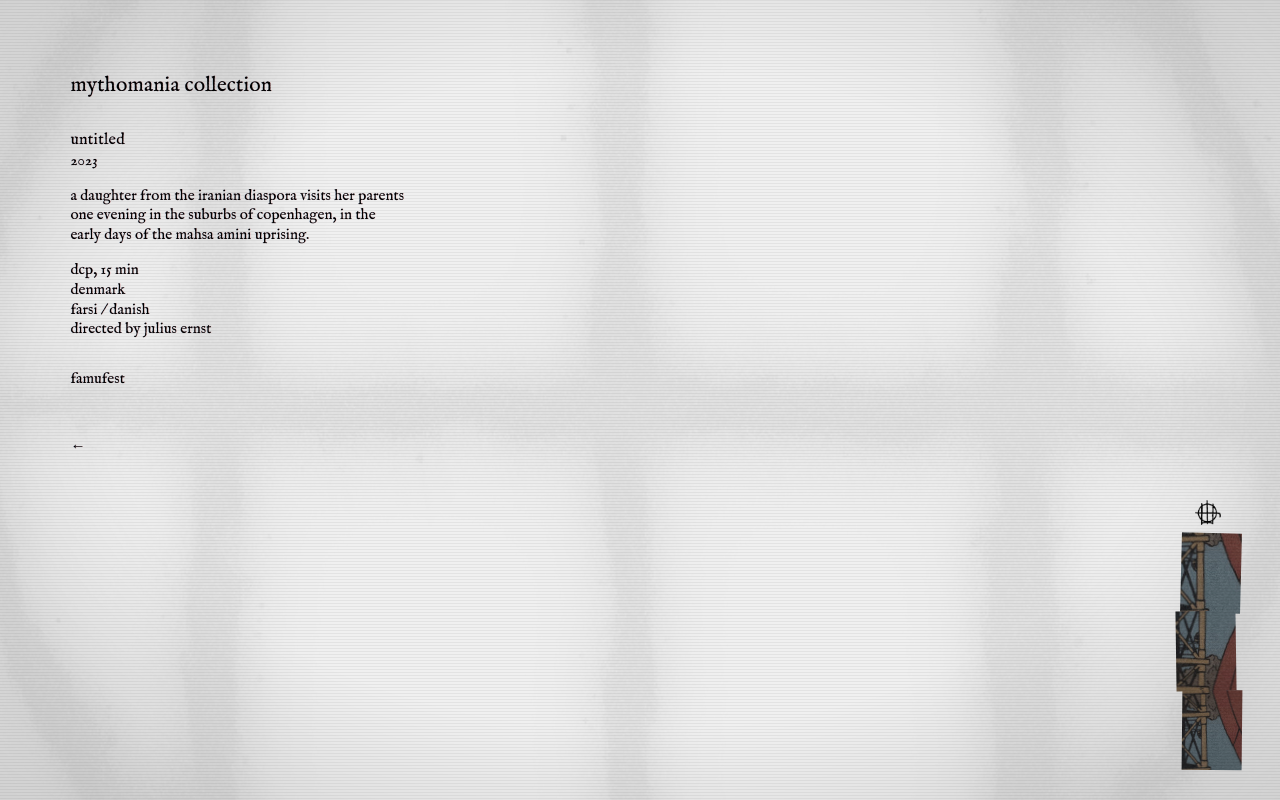
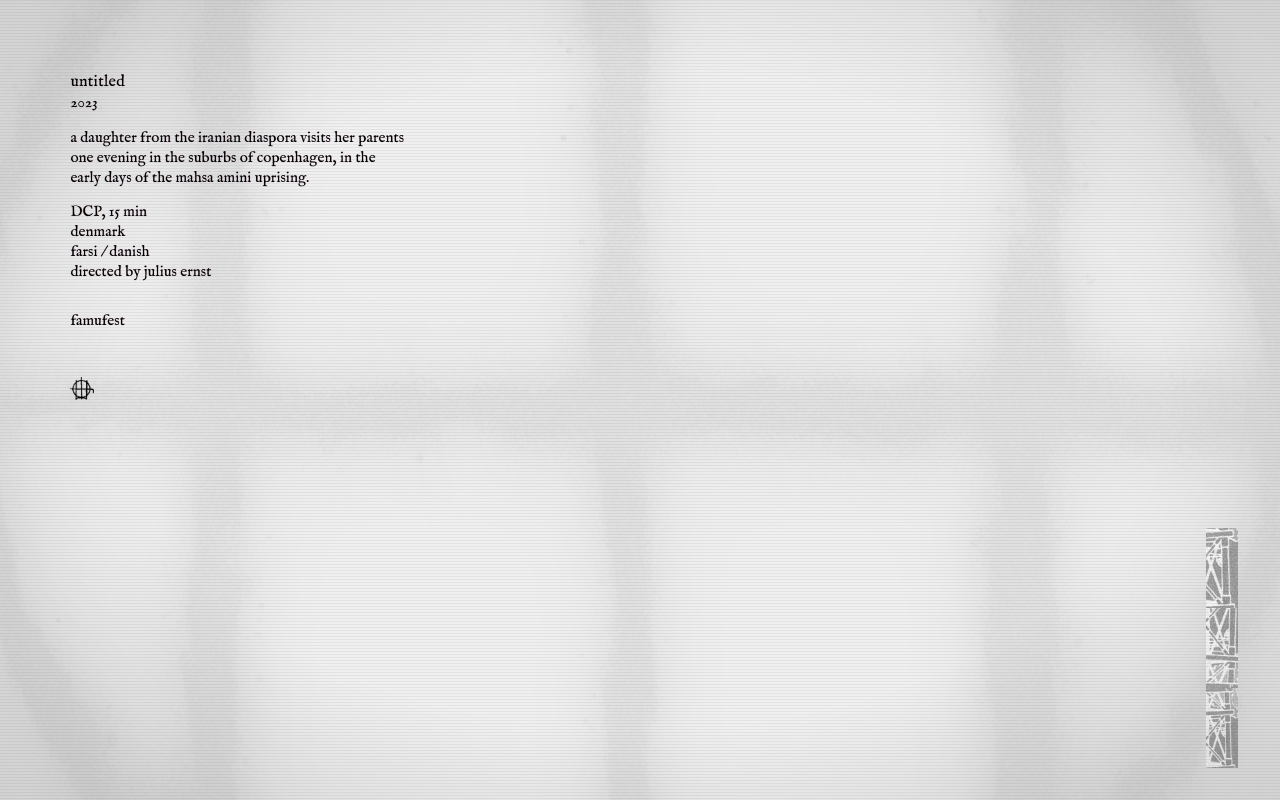
Before and after one commit to vastjulius/juliusernst-site, a plain HTML site: page untitled/index.html in a window 1280 px wide. Drawn offline with Linux system fonts and the light colour scheme.

Commit message:
Add files via upload

```diff
--- a/site.js
+++ b/site.js
@@ -53,13 +53,15 @@ const SITE = {
       title: "Film",
       items: [
         { title: "All Things Pass and Will Pass Again / Aiuto", year: "2025", slug: "all-things-pass-and-will-pass-again",
-          page: { text: ["DCP, 30 min\nDenmark / Italy / Iceland\nItalian / Kurdish / Danish\nDirected by Julius Ernst\nOriginal music by Hari Shankar Kishore", "A sensory, fragmented film about what remains after loss."],
+          page: { images: [{ src: "/images/all-things-pass-1.jpg", pos: "50% 15%" }]   /* pos: which part of the still to keep */,
+                  text: ["DCP, 30 min\nDenmark / Italy / Iceland\nItalian / Kurdish / Danish\nDirected by Julius Ernst\nOriginal music by Hari Shankar Kishore", "A sensory, fragmented film about what remains after loss."],
                   info: [{ label: "IMDb", url: "https://www.imdb.com/title/tt37495596/" }],
                   links: [
                     { label: "Ekko", url: "https://www.ekkofilm.dk/awards/2026/bedste-dokumentar/all-things-pass-and-will-pass-again/" }
                   ] } },
         { title: "Territorie", year: "2024",
-          page: { text: ["DCP, 32 min\nDenmark\nDanish\nDirected by Julius Ernst", "A father and son, and the unspoken things passed down in an upper-class milieu."] } },
+          page: { images: ["/images/territorie-1.jpg"],
+                  text: ["DCP, 32 min\nDenmark\nDanish / English\nDirected by Julius Ernst", "A father and son, and the unspoken things passed down in an upper-class milieu."] } },
         { title: "Untitled", year: "2023",
           page: { text: ["DCP, 15 min\nDenmark\nFarsi / Danish\nDirected by Julius Ernst", "A daughter from the Iranian diaspora visits her parents one evening in the suburbs of Copenhagen, in the early days of the Mahsa Amini uprising."],
                   linksTitle: "",
@@ -87,6 +89,7 @@ const SITE = {
           } },
         { title: "Josiah Konder, Through the Stutter", year: "2019",
           page: {
+            images: ["/images/through.jpg"],
             credits: [
               "Recorded at Rhythmic Music Conservatory, Studio B",
               "Engineered by Tanja Vesterbye Jessen",
@@ -142,6 +145,8 @@ const SITE = {
 
 /* ---------- the site itself: no need to edit below ---------- */
 const app = document.getElementById("app");
+/* words that keep their capitals even though the site is lowercase */
+const caps = s => esc(s).replace(/\bDCP\b/g, '<span class="caps">DCP</span>');
 const esc = s => String(s).replace(/[&<>"]/g, c => ({"&":"&amp;","<":"&lt;",">":"&gt;",'"':"&quot;"}[c]));
 const slug = s => s.toLowerCase().normalize("NFKD").replace(/[^a-z0-9]+/g, "-").replace(/^-|-$/g, "");
 const items = SITE.archive.flatMap(s => s.items);
@@ -157,6 +162,12 @@ function titleCell(it) {
   if (it.url) return `<a href="${esc(it.url)}" rel="noopener">${esc(it.title)}</a>`;
   return `<span>${esc(it.title)}</span>`;
 }
+
+const pics = (p, film) => (p && p.images && p.images.length) ?
+  `<section class="imgs${film ? " film" : ""}">${p.images.map(im => typeof im === "string" ? im : im).map(im => {
+    const src = typeof im === "string" ? im : im.src, pos = typeof im === "string" ? "" : (im.pos || "");
+    return `<img src="${esc(src)}" alt="" loading="lazy"${pos ? ` style="object-position:${esc(pos)}"` : ""}>`;
+  }).join("")}</section>` : "";
 
 function blocks(p) {
   let out = "";
@@ -187,7 +198,7 @@ function home() {
   const r = SITE.release;
   const tracks = `<ol class="tracks">${r.tracks.map((t, i) =>
     `<li><span>${i + 1}. ${esc(t.title)}</span><span class="y">${esc(t.length)}</span></li>`).join("")}</ol>`;
-  return `<section class="label"><h1>${esc(SITE.name)} – ${esc(r.title)}</h1><div>${esc(r.date)}</div></section>` +
+  return pics(r) + `<section class="label"><h1>${esc(SITE.name)} – ${esc(r.title)}</h1><div>${esc(r.date)}</div></section>` +
     `<section>${tracks}</section>` + blocks(r) + others() + filmsSection() +
     `<nav class="nav"><a href="/other-work/">Other work</a></nav>`;
 }
@@ -195,7 +206,7 @@ function home() {
 function archive() {
   return SITE.archive.map(s => `<section><h2>${esc(s.title)}</h2>${rows(s.items)}</section>`).join("") +
     `<section class="text bio"><p>${esc(SITE.bio)}</p></section>` +
-    `<nav class="nav"><a href="/" class="back" aria-label="Back">←</a></nav>`;
+    `<nav class="nav"><a href="/" class="back" aria-label="Back"><span class="back-mark" aria-hidden="true"></span></a></nav>`;
 }
 
 /* a work page opens like a label next to a piece of art:
@@ -203,6 +214,8 @@ function archive() {
 function work(it) {
   const p = Object.assign({}, it.page);
   let facts = [], about = [];
+  const isFilm = !!(p.text && p.text.length && p.text[0].includes("\n"));
+  const pictures = pics(p, isFilm);
   if (p.credits && p.credits.length) { facts = p.credits; p.credits = []; }
   else if (p.text && p.text.length && p.text[0].includes("\n")) {
     /* films: description first, then the technical lines */
@@ -211,11 +224,11 @@ function work(it) {
   const label = `<section class="label"><h2>${esc(it.title)}</h2>` +
     (it.year ? `<div class="yr">${esc(it.year)}</div>` : "") +
     about.map(t => `<p class="about">${esc(t)}</p>`).join("") +
-    facts.map(f => `<div>${esc(f)}</div>`).join("") +
+    facts.map(f => `<div>${caps(f)}</div>`).join("") +
     (p.info || []).map(l => `<div><a href="${esc(l.url)}" rel="noopener">${esc(l.label)}</a></div>`).join("") + `</section>`;
-  return label + blocks(p);
+  return pictures + label + blocks(p);
 }
-const detail = it => work(it) + `<nav class="nav"><a href="/" class="back" aria-label="Back">←</a></nav>`;
+const detail = it => work(it) + `<nav class="nav"><a href="/" class="back" aria-label="Back"><span class="back-mark" aria-hidden="true"></span></a></nav>`;
 
 function setCanonical(path) {
   let l = document.querySelector('link[rel="canonical"]');
@@ -234,6 +247,7 @@ function render() {
   if (key === "other-work" || key === "previous-work") {
     app.innerHTML = archive(); document.title = `Other work – ${SITE.name}`; setCanonical("/other-work/");
   } else if (it) {
+    document.body.classList.add("is-work");
     app.innerHTML = detail(it); document.title = `${it.title} – ${SITE.name}`; setCanonical("/" + pathOf(it) + "/");
   } else {
     app.innerHTML = home(); document.title = SITE.name; setCanonical("/");
--- a/style.css
+++ b/style.css
@@ -60,10 +60,9 @@ ol, ul { list-style: none; margin: 0; padding: 0; }
 /* the outer layer: mythomania collection, top of every page */
 .mm { margin-bottom: 30px; }
 .mm a { font-size: 21px; letter-spacing: .01em; display: inline-flex; align-items: center; gap: .42em; }
-/* small mark sitting on top of the tower in the corner, in the text colour */
-.home::before {
-  content: ""; position: absolute; left: 50%; bottom: 100%; transform: translateX(-50%);
-  width: 26px; height: 25px; margin-bottom: 8px;
+/* the small mark is the back button, in the text colour */
+.back-mark {
+  display: inline-block; width: 26px; height: 25px; vertical-align: middle;
   background: var(--ink);
   -webkit-mask: url("/images/mark-small.png") center / contain no-repeat;
           mask: url("/images/mark-small.png") center / contain no-repeat;
@@ -107,3 +106,25 @@ main, .mm { text-shadow: .5px 0 rgba(255,0,0,.18), -.5px 0 rgba(0,120,255,.14);
 .home:hover img:nth-child(1), .home:focus-visible img:nth-child(1) { transform: translateX(2.25px); }   /* tower-2 */
 .home:hover img:nth-child(2), .home:focus-visible img:nth-child(2) { transform: translateX(-4.5px); }   /* tower-1 */
 .home:hover img:nth-child(3), .home:focus-visible img:nth-child(3) { transform: none; }                 /* the original */
+
+/* the tower in black and white, inverted */
+.home img { filter: grayscale(1) invert(1) contrast(1.35); }
+/* only the scaffolding: keep the left 53% of each piece, same height as before */
+.home img { width: 32px; height: 80px; object-fit: cover; object-position: left center; }
+/* at rest the squares stack straight; on hover they shift so the right pillar lines up */
+.home img:nth-child(n) { transform: none; margin-bottom: 0; }
+.home:hover img:nth-child(1), .home:focus-visible img:nth-child(1) { transform: translateX(2.75px); }
+.home:hover img:nth-child(2), .home:focus-visible img:nth-child(2) { transform: translateX(-4px); }
+.home:hover img:nth-child(3), .home:focus-visible img:nth-child(3) { transform: none; }
+
+/* pictures for the release, films and albums, above the title */
+.imgs img { width: 300px; max-width: 100%; height: auto; display: block; }
+/* film stills are 3:2, the same width as the album covers */
+.imgs.film img { width: 300px; aspect-ratio: 3 / 2; height: auto; object-fit: cover; }
+/* no label name on the single work pages */
+.is-work .mm { display: none; }
+/* title sits closer to the picture */
+.imgs { margin-bottom: -14px; }
+/* the back mark 10% smaller */
+.back-mark { width: 23.4px; height: 22.5px; }
+.caps { text-transform: none; }
```
